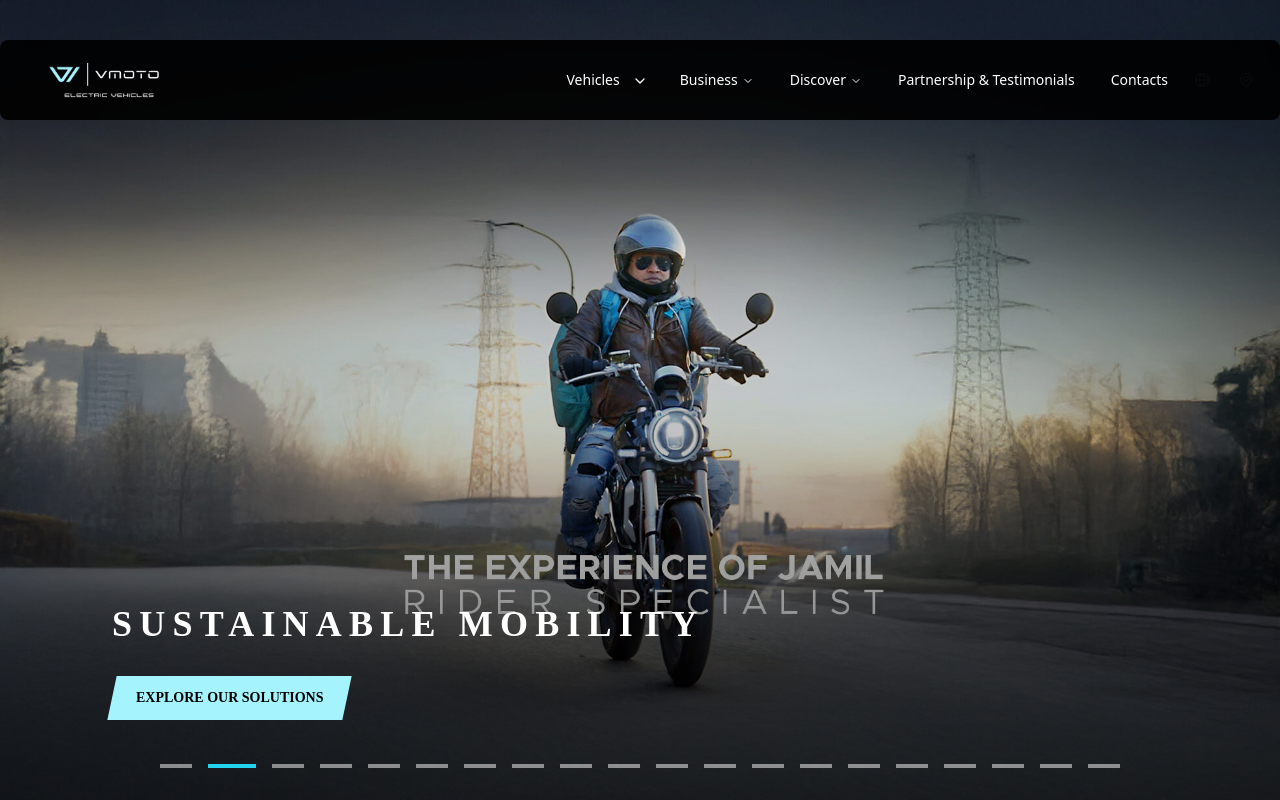
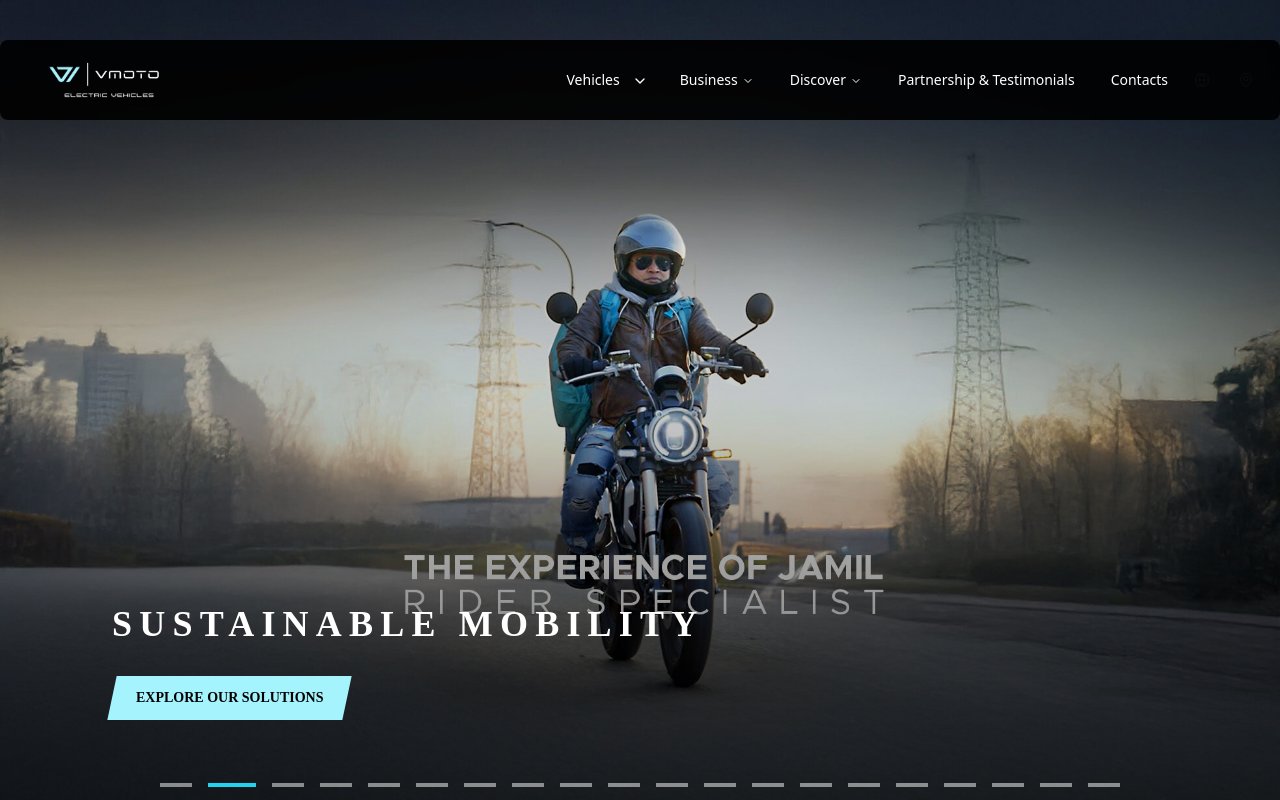
Before and after one commit to eslamalbaik/moto-cars, a Next.js app: page / in a window 1280 px wide. Shown: the top 800 px of the page. Built offline with nearby package versions, Linux system fonts and the light colour scheme; a web font is replaced by a local one.

Commit message:
fix category

```diff
--- a/app/HeroSlider.module.css
+++ b/app/HeroSlider.module.css
@@ -1,7 +1,7 @@
 /* HeroSlider.module.css */
 .heroSlider :global(.swiper-pagination) {
   position: absolute;
-  bottom: 2rem !important;
+  bottom: 0.8rem !important;
   left: 50% !important;
   transform: translateX(-50%);
   display: flex;
--- a/app/components/Footer.tsx
+++ b/app/components/Footer.tsx
@@ -33,9 +33,9 @@ export function Footer() {
     <footer className="bg-black relative mt-20 text-white">
       {/* Newsletter Section */}
       <div className="  -mt-4 ">
-        <MaxWidthWrapper className="bg-cyan-200 lg:flex-row flex-col gap-4  absolute -top-24 left-1/2 -translate-x-1/2    z-40 flex items-center justify-between">
+        <MaxWidthWrapper className="bg-cyan-200 w-full justify-between lg:flex-row flex-col gap-4  absolute -top-24 left-1/2 -translate-x-1/2    z-40 flex items-center justify-between">
           <h3 className="special text-xl font-light tracking-[0.2em] text-black">JOIN THE VMOTO NEWSLETTER</h3>
-          <div className="flex flex-col w-full items-start gap-4">
+          <div className="flex flex-col w-fit items-start gap-4">
             <div className="flex gap-2 items-center">
               <input type="email" placeholder="Email" className="rounded-md border border-gray-300 px-4 py-2" />
               <button className="rounded-md bg-black px-6 py-2 text-white">SIGN UP</button>
```
